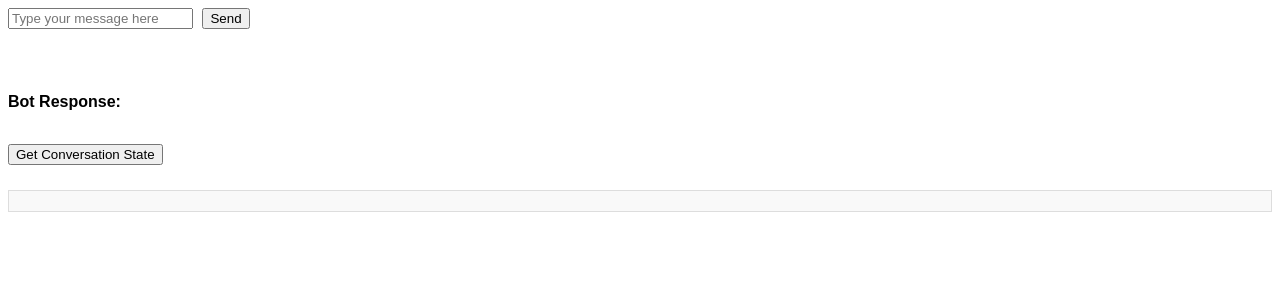
After one commit to katiereneenori/ChatCat-Repo, a Flask app: template Code/templates/chat.html in a window 1280 px wide. The commit adds this page. Shown: the top 300 px of the page. Run offline with Flask 3, Linux system fonts and the light colour scheme; the template is opened without the code that fills it, so the values that code supplies are empty.

Commit message:
Moving chatting to its own page

```diff
--- a/Code/main.py
+++ b/Code/main.py
@@ -103,6 +103,7 @@ def chatbot():
     # put chatbot code here
     # maybe we use a loop to keep displaying the messages
     # return: render chatbot page
+    return
 
 # Route for displaying a table
 @app.route('/table', methods=['POST'])
@@ -125,9 +126,14 @@ def sentiment():
         return render_template('sentiment.html', user_input=user_input, sentiment_result=sentiment_result)
     return render_template('sentiment.html')
 
+@app.route('/chat-load')
+def loadChat_HTML():
+    return render_template('chat.html')
+
 # New Route for chatting
 @app.route('/chat', methods=['POST'])
 def chat():
+    render_template('chat.html')
     user_message = request.json.get("message", "").strip()
 
     # Retrieve the current conversation state for the user
--- /dev/null
+++ b/Code/templates/chat.css
@@ -0,0 +1,23 @@
+body {
+    font-family: Arial, sans-serif;
+}
+
+div, p, button, pre {
+    margin-bottom: 15px;
+}
+
+input[type="text"] {
+    margin-right: 5px;
+}
+
+#chatResponse {
+    display: block;
+    margin-top: 5px;
+}
+
+#stateDisplay {
+    margin-top: 10px;
+    padding: 10px;
+    border: 1px solid #ddd;
+    background-color: #f9f9f9;
+}
--- /dev/null
+++ b/Code/templates/chat.html
@@ -0,0 +1,63 @@
+<!DOCTYPE html>
+<html lang="en">
+<head>
+    <meta charset="UTF-8">
+    <meta name="viewport" content="width=device-width, initial-scale=1.0">
+    <link rel="stylesheet" href="{{ url_for('static', filename= 'css/chat.css') }}">
+    <title>Chat Page</title>
+    <script> //chatbot functionalities
+        // Function to send a message to the chatbot
+        async function sendMessage() {
+            const message = document.getElementById("userMessage").value;
+            if (!message.trim()) {
+                alert("Please enter a message.");
+                return;
+            }
+
+            try {
+                // Send the POST request to the /chat route
+                const response = await fetch("/chat", {
+                    method: "POST",
+                    headers: { "Content-Type": "application/json" },
+                    body: JSON.stringify({ message: message })
+                });
+
+                // Check if the response is okay
+                if (!response.ok) {
+                    throw new Error("Server error. Please try again later.");
+                }
+
+                // Process the JSON response
+                const data = await response.json();
+                document.getElementById("chatResponse").innerText = data.response;
+
+                // Clear the input field after a successful response
+                document.getElementById("userMessage").value = "";
+            } catch (error) {
+                // Display the error message to the user
+                document.getElementById("chatResponse").innerText = error.message;
+            }
+        }
+
+        // Function to get the conversation state
+        async function getState() {
+            const response = await fetch("/get_state");
+            const data = await response.json();
+            document.getElementById("stateDisplay").innerText = JSON.stringify(data.conversation_state, null, 2);
+        }
+    </script>
+</head>
+<body>
+    <div>
+        <input type="text" id="userMessage" placeholder="Type your message here" required>
+        <button type="button" onclick="sendMessage()">Send</button>
+    </div>
+    <br>
+    <p><strong>Bot Response:</strong> <span id="chatResponse"></span></p>
+
+    <br>
+    <!-- Display Current Conversation State -->
+    <button type="button" onclick="getState()">Get Conversation State</button>
+    <pre id="stateDisplay"></pre>
+</body>
+</html>
```
Also changed, not shown: Code/templates/home.html (+1 -49 lines).
